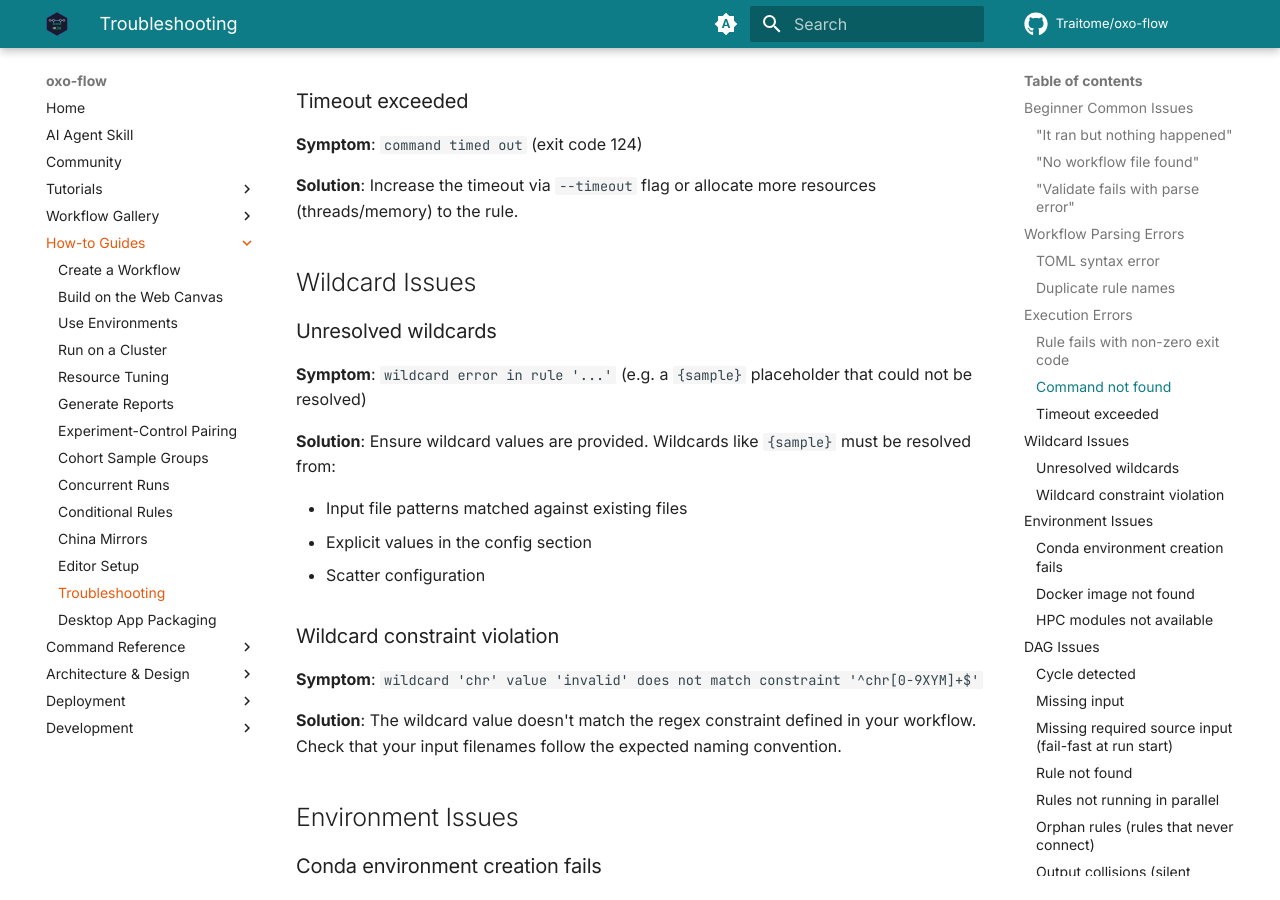
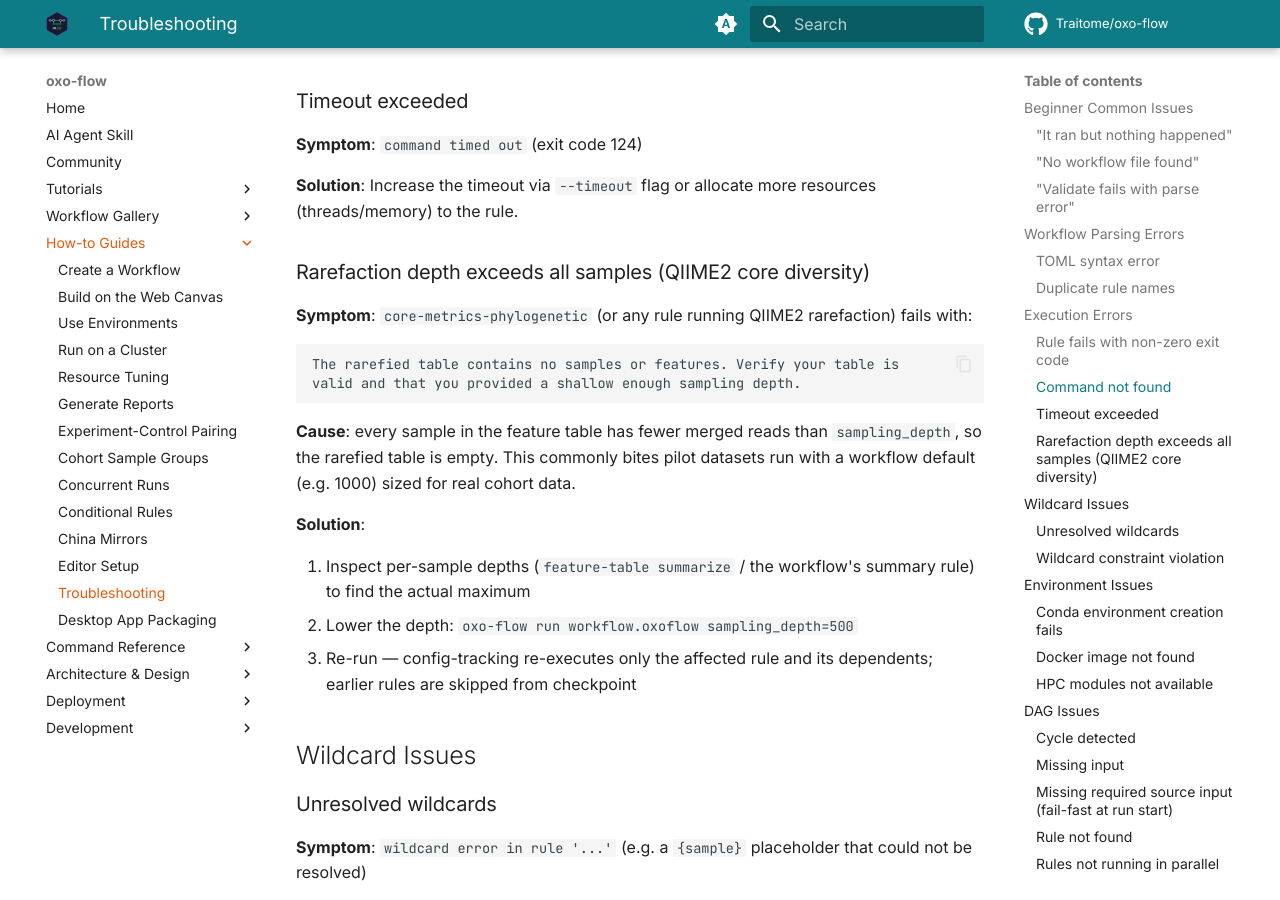
Before and after one commit to Traitome/oxo-flow, an MkDocs documentation site: the page built from docs/guide/src/how-to/troubleshooting.md, in a window 1280 px wide and 900 px high, scrolled down 2905 px. Built offline with MkDocs 1.6.1 and Material for MkDocs 9.7.7, drawn with Linux system fonts in a browser that asks for light colours; comment, search, counter and statistics services are not loaded; the version menu is left out.

Commit message:
docs(gallery-16): all-samples-below-depth rarefaction failure + remedy
Co-Authored-By: Claude <noreply@anthropic.com>

````diff
--- a/docs/guide/src/how-to/troubleshooting.md
+++ b/docs/guide/src/how-to/troubleshooting.md
@@ -113,6 +113,29 @@ namespace = "shared"
 
 **Solution**: Increase the timeout via `--timeout` flag or allocate more
 resources (threads/memory) to the rule.
+
+### Rarefaction depth exceeds all samples (QIIME2 core diversity)
+
+**Symptom**: `core-metrics-phylogenetic` (or any rule running QIIME2
+rarefaction) fails with:
+
+```
+The rarefied table contains no samples or features. Verify your table is
+valid and that you provided a shallow enough sampling depth.
+```
+
+**Cause**: every sample in the feature table has fewer merged reads than
+`sampling_depth`, so the rarefied table is empty. This commonly bites
+pilot datasets run with a workflow default (e.g. 1000) sized for real
+cohort data.
+
+**Solution**:
+
+1. Inspect per-sample depths (`feature-table summarize` / the workflow's
+   summary rule) to find the actual maximum
+2. Lower the depth: `oxo-flow run workflow.oxoflow sampling_depth=500`
+3. Re-run — config-tracking re-executes only the affected rule and its
+   dependents; earlier rules are skipped from checkpoint
 
 ## Wildcard Issues
 
````
Also changed, not shown: docs/guide/src/gallery/16s-qiime2.md (+9 -0 lines).
